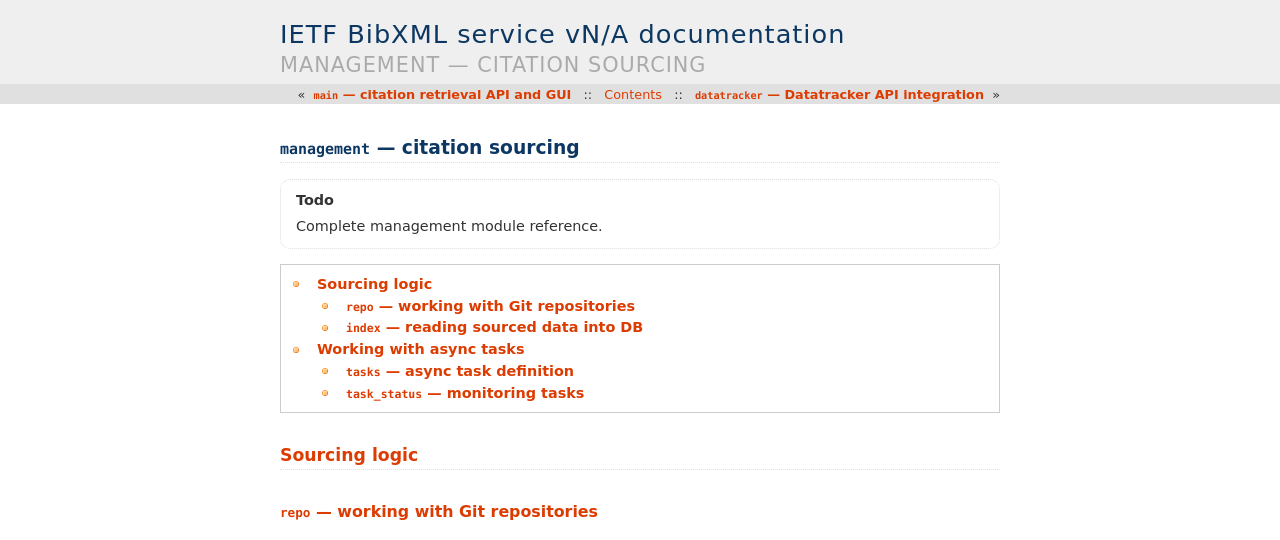
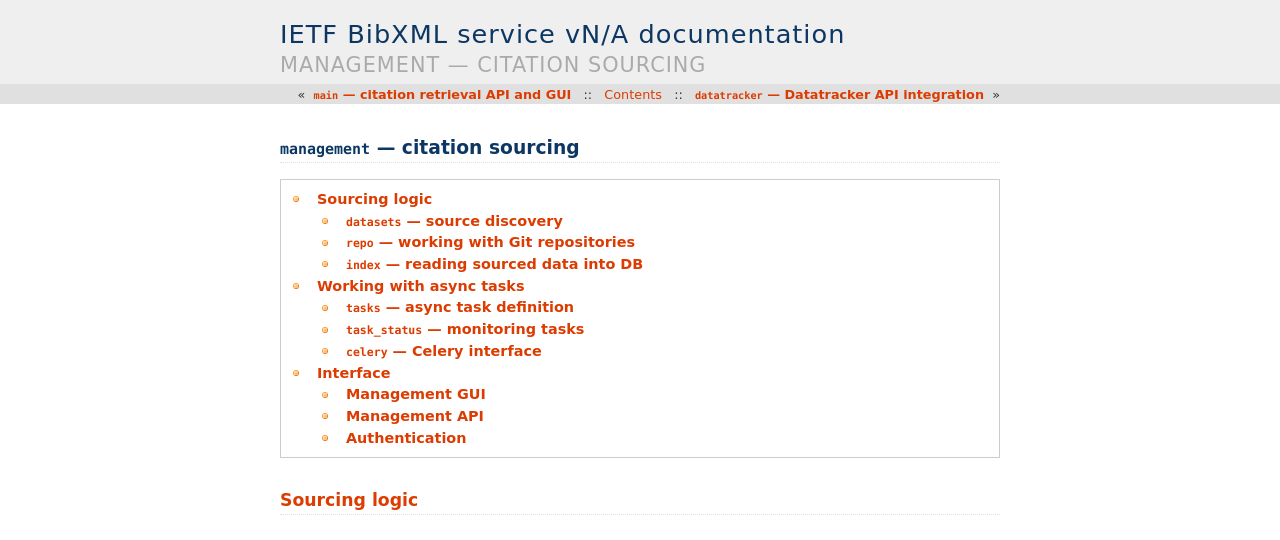
Before and after one commit to ietf-tools/bibxml-service, a Sphinx documentation site: the page built from docs/ref/modules/management.rst, in a window 1280 px wide and 1400 px high. Shown: the top 540 px of the window. Built offline with Sphinx 7.4.7, drawn with Linux system fonts in a browser that asks for light colours; pages that are not in the unit, such as notebooks, are missing from menus; some of the changed text lies outside the part shown; grey boxes are pictures that could not be loaded.

Commit message:
docs(ref/modules): expand management reference

```diff
--- a/docs/ref/modules/management.rst
+++ b/docs/ref/modules/management.rst
@@ -1,8 +1,6 @@
 ==================================
 ``management`` — citation sourcing
 ==================================
-
-.. todo:: Complete management module reference.
 
 .. module:: management
 
@@ -11,6 +9,12 @@
 
 Sourcing logic
 ==============
+
+``datasets`` — source discovery
+-------------------------------
+
+.. automodule:: management.datasets
+   :members:
 
 ``repo`` — working with Git repositories
 ----------------------------------------
@@ -41,3 +45,30 @@
 
 .. automodule:: management.task_status
    :members:
+
+``celery`` — Celery interface
+-----------------------------
+
+.. automodule:: management.celery
+   :members:
+
+Interface
+=========
+
+Management GUI
+--------------
+
+.. automodule:: management.views
+   :members:
+
+Management API
+--------------
+
+.. automodule:: management.api
+   :members:
+
+Authentication
+--------------
+
+.. automodule:: management.auth
+   :members:
```
